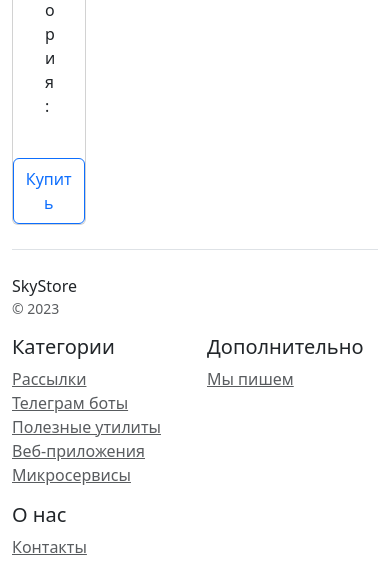
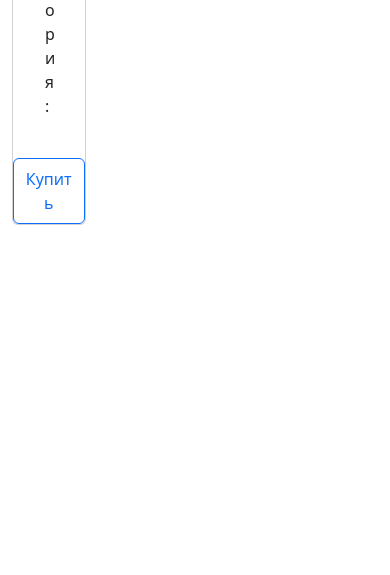
Before and after one commit to juliana6k6/prj2.2.1, a Django app: page /product/6 in a window 390 px wide. Shown: the part 1250-1825 px from the top of the page. After the commit the page ends 1475 px from the top, so only its background shows below. Run offline with Django 5.2, Linux system fonts and the light colour scheme; data comes from the database, SQL or seed files in the repository; some libraries are stand-ins or nearby versions.

Commit message:
исправили шаблоны

```diff
--- a/catalog/templates/catalog/base.html
+++ b/catalog/templates/catalog/base.html
@@ -15,40 +15,7 @@
     <h1 class="display-4">Мир животных</h1>
     <p class="lead">Мы работает для вас и ваших питомцев!</p>
 </div>
-
 {% block content %}
 {% endblock %}
-    <footer class="pt-4 my-md-5 pt-md-5 border-top">
-        <div class="row">
-            <div class="col-12 col-md">
-                SkyStore
-                <small class="d-block mb-3 text-muted">&copy; 2023</small>
-            </div>
-            <div class="col-6 col-md">
-                <h5>Категории</h5>
-                <ul class="list-unstyled text-small">
-                    <li><a class="text-muted" href="#">Рассылки</a></li>
-                    <li><a class="text-muted" href="#">Телеграм боты</a></li>
-                    <li><a class="text-muted" href="#">Полезные утилиты</a></li>
-                    <li><a class="text-muted" href="#">Веб-приложения</a></li>
-                    <li><a class="text-muted" href="#">Микросервисы</a></li>
-                </ul>
-            </div>
-            <div class="col-6 col-md">
-                <h5>Дополнительно</h5>
-                <ul class="list-unstyled text-small">
-                    <li><a class="text-muted" href="#">Мы пишем</a></li>
-                </ul>
-            </div>
-            <div class="col-6 col-md">
-                <h5>О нас</h5>
-                <ul class="list-unstyled text-small">
-                    <li><a class="text-muted" href="/contacts/">Контакты</a></li>
-                </ul>
-            </div>
-        </div>
-    </footer>
-</div>
-
 <script src="{% static 'js/bootstrap.bundle.min.js' %}" ></script>
 </body>
--- a/catalog/views.py
+++ b/catalog/views.py
@@ -6,14 +6,14 @@ from django.shortcuts import get_object_or_404
 #     return render(request, "catalog/product_list.html")
 
 
-def contacts(request):
-    if request.method == "POST":
-        name = request.POST.get("name")
-        phone = request.POST.get('phone')
-        message = request.POST.get('message')
-        print(f'{name} ({phone}) {message}')
-
-    return render(request, "catalog/contacts.html")
+# def contacts(request):
+#     if request.method == "POST":
+#         name = request.POST.get("name")
+#         phone = request.POST.get('phone')
+#         message = request.POST.get('message')
+#         print(f'{name} ({phone}) {message}')
+#
+#     return render(request, "catalog/contacts.html")
 
 
 def product(request, pk):
```
